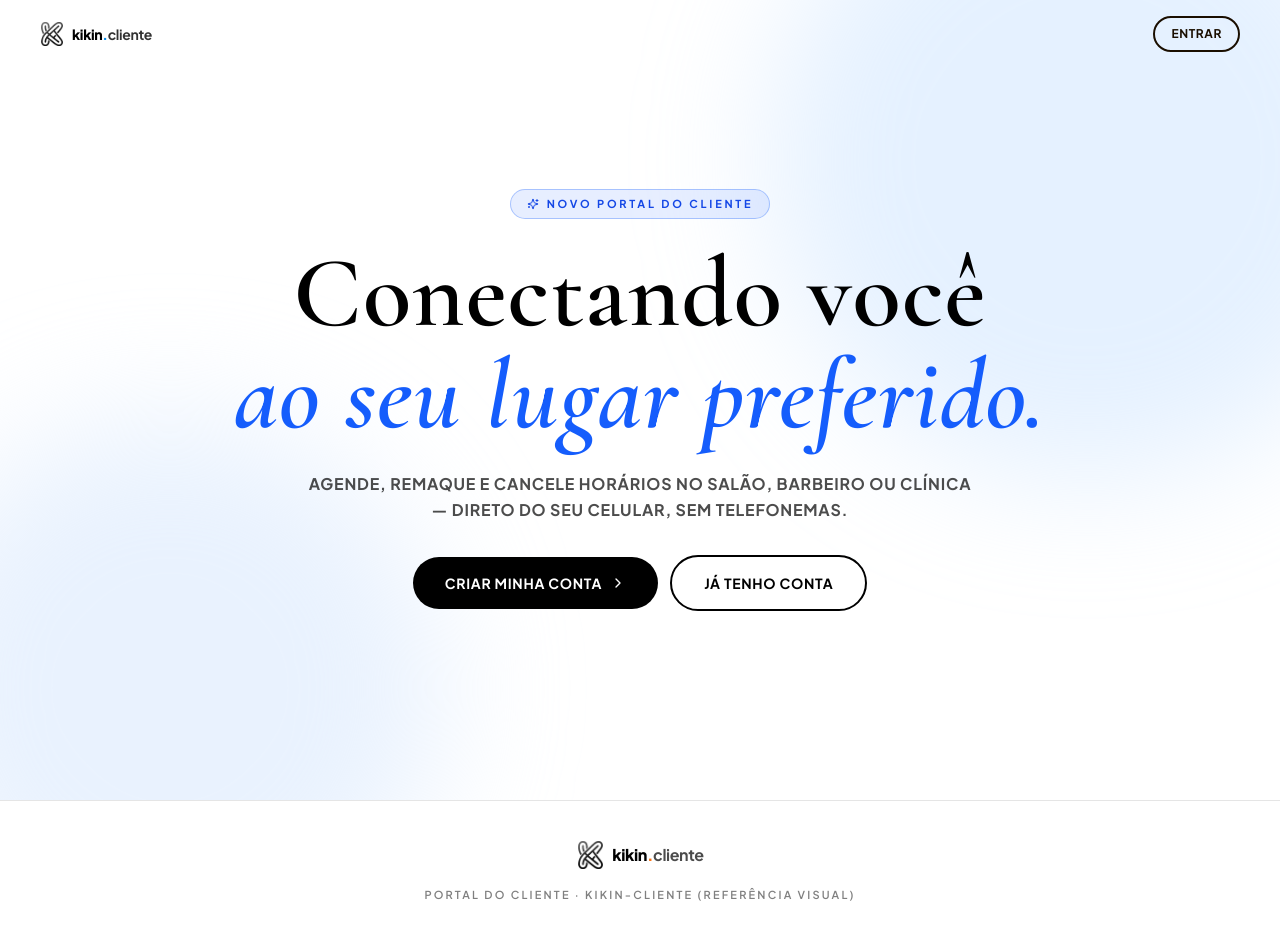
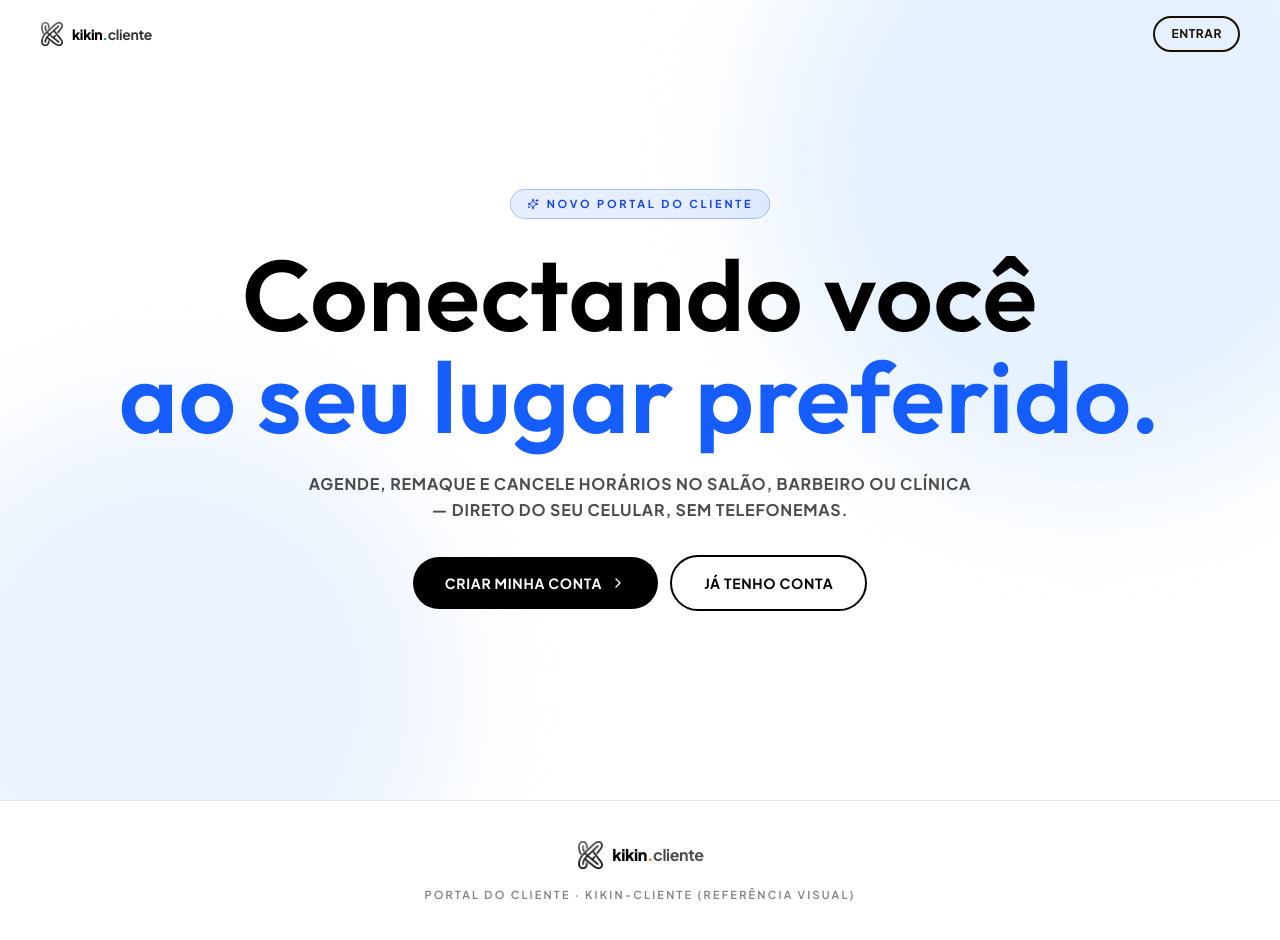
Before and after one commit to fcritelli/kikin-cliente, a React (Vite) app in the folder web/: page / in a window 1280 px wide. Shown: the top 940 px of the page. Built offline with nearby package versions, Linux system fonts and the light colour scheme; no server answers.

Commit message:
feat(home): título central em Outfit (Sans-Serif elegante) no lugar da serifada

```diff
--- a/web/src/index.css
+++ b/web/src/index.css
@@ -1,9 +1,9 @@
-@import url("https://fonts.googleapis.com/css2?family=Plus+Jakarta+Sans:wght@500;600;700;800;900&family=Cormorant+Garamond:ital,wght@0,500;0,600;0,700;1,500;1,600&display=swap");
+@import url("https://fonts.googleapis.com/css2?family=Plus+Jakarta+Sans:wght@500;600;700;800;900&family=Outfit:wght@300;400;500;600;700&display=swap");
 @import "tailwindcss";
 
 @theme {
   --font-sans: "Plus Jakarta Sans", ui-sans-serif, system-ui, sans-serif;
-  --font-display: "Cormorant Garamond", "Times New Roman", serif;
+  --font-display: "Outfit", "Plus Jakarta Sans", ui-sans-serif, system-ui, sans-serif;
   --color-accent: #2563eb;
 }
 
--- a/web/src/pages/Home.tsx
+++ b/web/src/pages/Home.tsx
@@ -60,7 +60,7 @@ export function Home() {
           <h1 className="mt-6 text-[11vw] leading-[1.02] font-display font-semibold tracking-[0.01em] sm:text-[8vw] md:text-[5.25rem] lg:text-[6.25rem]">
             Conectando você
             <br />
-            <span className="italic text-blue-600">ao seu lugar preferido.</span>
+            <span className="text-blue-600">ao seu lugar preferido.</span>
           </h1>
           <p className="mx-auto mt-6 max-w-2xl text-xs font-bold uppercase leading-relaxed tracking-wider text-black/70 sm:text-sm md:text-base">
             Agende, remaque e cancele horários no salão, barbeiro ou clínica — direto do seu
```
